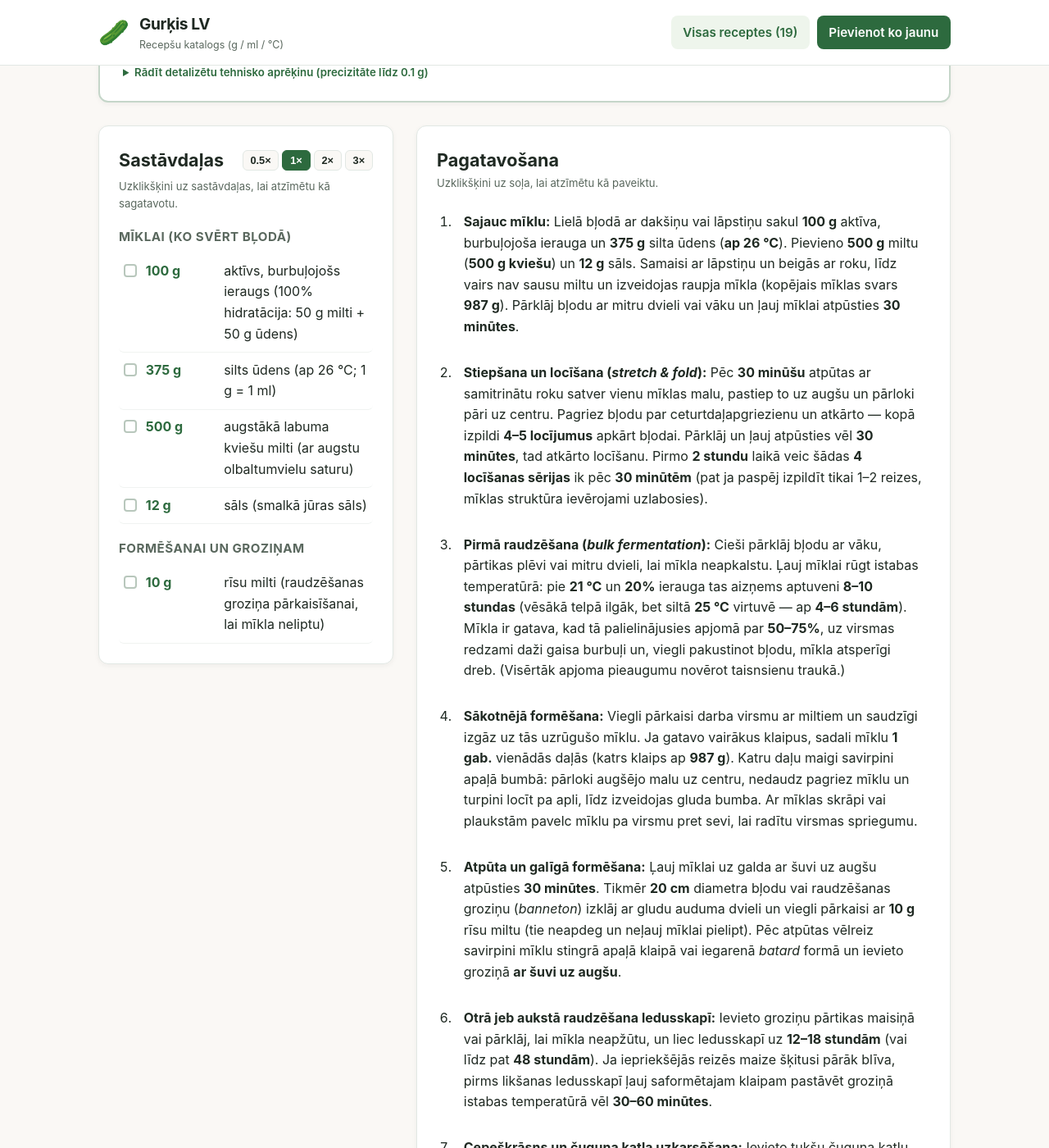
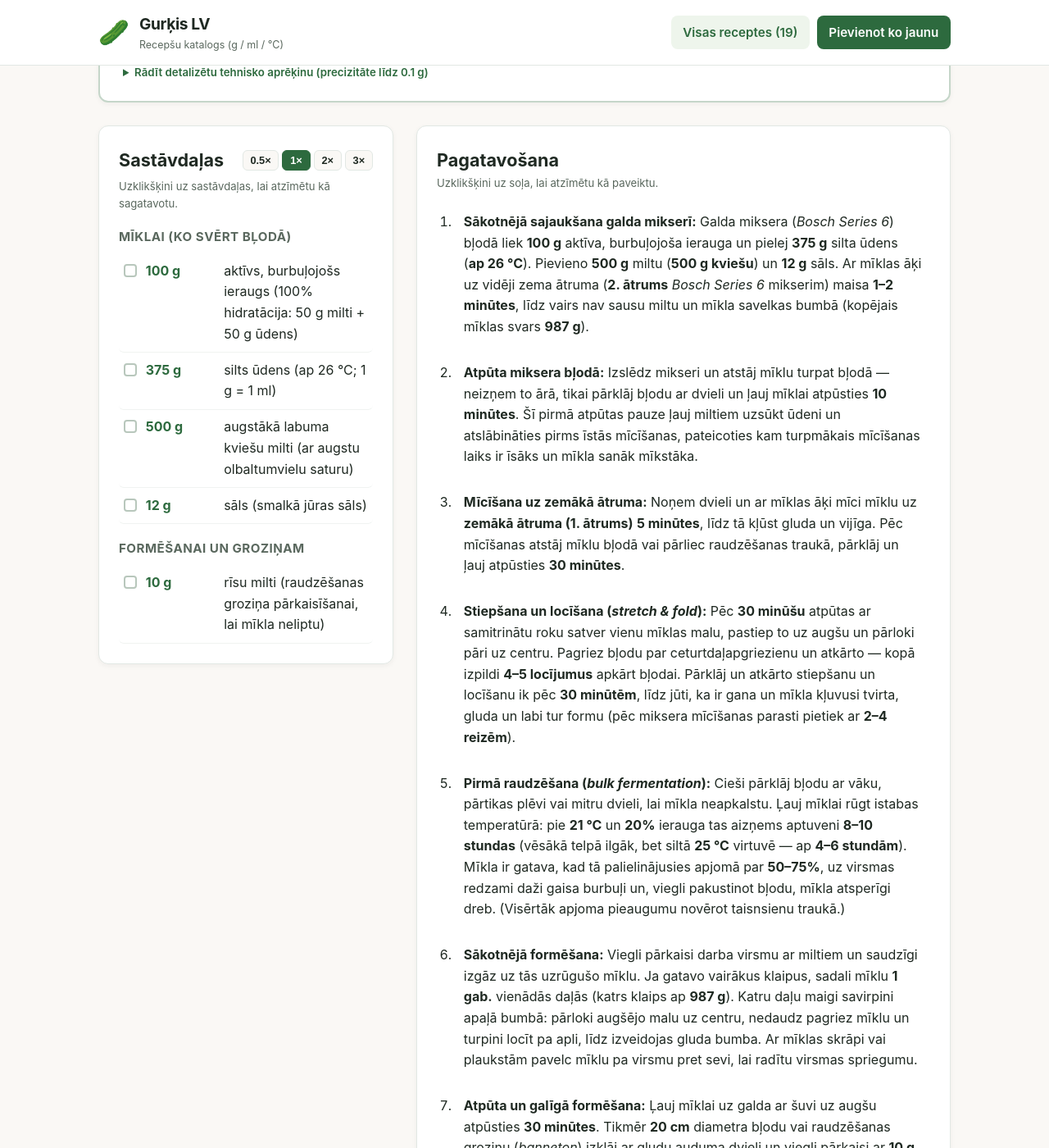
Before and after one commit to HermanisV/gurkis.lv, a Jekyll site: the page built from _recipes/vienkarsa-ierauga-maize.md, in a window 1280 px wide and 1400 px high, scrolled down 1159 px. Shown: the whole window at 82% size. Built offline with Jekyll 4.4.1, drawn with Linux system fonts in a browser that asks for light colours; comment, search, counter and statistics services are not loaded; some of the changed text lies outside the part shown.

Commit message:
Vienkāršā ierauga maize: pievienota mīcīšana galda mikserī (Bosch Series 6) ar 10 minūšu atpūtu un 5 minūšu mīcīšanu

```diff
--- a/_recipes/vienkarsa-ierauga-maize.md
+++ b/_recipes/vienkarsa-ierauga-maize.md
@@ -1,7 +1,7 @@
 ---
 layout: recipe
 title: "Vienkāršā ierauga maize (ar interaktīvu kalkulatoru)"
-description: "Kraukšķīga ierauga maize ar gaisīgu un porainu mīkstumu — tikai 25 minūtes aktīva darba, lēna raudzēšana bez mīcīšanas un cepšana čuguna katlā. Kalkulatorā var pielāgot klaipu skaitu, hidratāciju, virtuves temperatūru un miltu maisījumu."
+description: "Kraukšķīga ierauga maize ar gaisīgu un porainu mīkstumu — ērta mīklas sagatavošana galda mikserī (Bosch Series 6) ar 10 minūšu atpūtu un īsu mīcīšanu, kam seko stiepšana un locīšana, lēna raudzēšana un cepšana čuguna katlā. Kalkulatorā var pielāgot klaipu skaitu, hidratāciju, virtuves temperatūru un miltu maisījumu."
 categories:
   - Mīkla
 tags:
@@ -47,17 +47,21 @@ ingredients:
         item: "rīsu milti (raudzēšanas groziņa pārkaisīšanai, lai mīkla neliptu)"
 ---
 
-1. **Sajauc mīklu:** Lielā bļodā ar dakšiņu vai lāpstiņu sakul <strong data-calc-inline="add_starter">100 g</strong> aktīva, burbuļojoša ierauga un <strong data-calc-inline="add_water">375 g</strong> silta ūdens (**ap 26 °C**). Pievieno <strong data-calc-inline="flour_total">500 g</strong> miltu (<strong data-calc-inline="flour_breakdown">500 g kviešu</strong>) un <strong data-calc-inline="add_salt">12 g</strong> sāls. Samaisi ar lāpstiņu un beigās ar roku, līdz vairs nav sausu miltu un izveidojas raupja mīkla (kopējais mīklas svars <strong data-calc-inline="total_dough">987 g</strong>). Pārklāj bļodu ar mitru dvieli vai vāku un ļauj mīklai atpūsties **30 minūtes**.
-2. **Stiepšana un locīšana (*stretch & fold*):** Pēc **30 minūšu** atpūtas ar samitrinātu roku satver vienu mīklas malu, pastiep to uz augšu un pārloki pāri uz centru. Pagriez bļodu par ceturtdaļapgriezienu un atkārto — kopā izpildi **4–5 locījumus** apkārt bļodai. Pārklāj un ļauj atpūsties vēl **30 minūtes**, tad atkārto locīšanu. Pirmo **2 stundu** laikā veic šādas **4 locīšanas sērijas** ik pēc **30 minūtēm** (pat ja paspēj izpildīt tikai 1–2 reizes, mīklas struktūra ievērojami uzlabosies).
-3. **Pirmā raudzēšana (*bulk fermentation*):** Cieši pārklāj bļodu ar vāku, pārtikas plēvi vai mitru dvieli, lai mīkla neapkalstu. Ļauj mīklai rūgt istabas temperatūrā: pie <strong data-calc-inline="kitchen_temp">21 °C</strong> un <strong data-calc-inline="starter_pct_label">20%</strong> ierauga tas aizņems aptuveni <strong data-calc-inline="bulk_time">8–10 stundas</strong> (vēsākā telpā ilgāk, bet siltā **25 °C** virtuvē — ap **4–6 stundām**). Mīkla ir gatava, kad tā palielinājusies apjomā par **50–75%**, uz virsmas redzami daži gaisa burbuļi un, viegli pakustinot bļodu, mīkla atsperīgi dreb. (Visērtāk apjoma pieaugumu novērot taisnsienu traukā.)
-4. **Sākotnējā formēšana:** Viegli pārkaisi darba virsmu ar miltiem un saudzīgi izgāz uz tās uzrūgušo mīklu. Ja gatavo vairākus klaipus, sadali mīklu <strong data-calc-inline="num_loaves">1 gab.</strong> vienādās daļās (katrs klaips ap <strong data-calc-inline="loaf_weight">987 g</strong>). Katru daļu maigi savirpini apaļā bumbā: pārloki augšējo malu uz centru, nedaudz pagriez mīklu un turpini locīt pa apli, līdz izveidojas gluda bumba. Ar mīklas skrāpi vai plaukstām pavelc mīklu pa virsmu pret sevi, lai radītu virsmas spriegumu.
-5. **Atpūta un galīgā formēšana:** Ļauj mīklai uz galda ar šuvi uz augšu atpūsties **30 minūtes**. Tikmēr **20 cm** diametra bļodu vai raudzēšanas groziņu (*banneton*) izklāj ar gludu auduma dvieli un viegli pārkaisi ar **10 g** rīsu miltu (tie neapdeg un neļauj mīklai pielipt). Pēc atpūtas vēlreiz savirpini mīklu stingrā apaļā klaipā vai iegarenā *batard* formā un ievieto groziņā **ar šuvi uz augšu**.
-6. **Otrā jeb aukstā raudzēšana ledusskapī:** Ievieto groziņu pārtikas maisiņā vai pārklāj, lai mīkla neapžūtu, un liec ledusskapī uz **12–18 stundām** (vai līdz pat **48 stundām**). Ja iepriekšējās reizēs maize šķitusi pārāk blīva, pirms likšanas ledusskapī ļauj saformētajam klaipam pastāvēt groziņā istabas temperatūrā vēl **30–60 minūtes**.
-7. **Cepeškrāsns un čuguna katla uzkarsēšana:** Ievieto tukšu čuguna katlu (*Dutch oven*) ar vāku cepeškrāsnī un uzkarsē to līdz **230 °C**. Karsē katlu vismaz **45 minūtes**, lai tas pilnībā uzkrātu karstumu. Sagatavo cepamā papīra loksni katla izmērā.
-8. **Iegriešana (*scoring*):** Izņem mīklu no ledusskapja tieši pirms cepšanas. Uzliec cepamo papīru virs groziņa un apgāz to, lai klaips paliktu uz papīra ar gludo pusi uz augšu. Ar žileti (*lame*) vai ļoti asu nazi iegriez klaipa virspusē krustu („X") vai vienu garu, dziļu iegriezumu, lai maize cepeškrāsnī varētu brīvi izplesties. Paņemot aiz cepamā papīra malām, uzmanīgi iecel mīklu sakarsētajā čuguna katlā.
-9. **Cepšana un atdzesēšana:** Uzliec katlam vāku un cep **230 °C** temperatūrā **30 minūtes**. Pēc tam noņem vāku, samazini cepeškrāsns temperatūru līdz **200 °C** un cep vēl **10–15 minūtes**, līdz garoziņa kļūst dziļi zeltaini brūna (ja gatavo <strong data-calc-inline="num_loaves_bake">1 gab.</strong>, vairākus klaipus cep secīgi vai divos katlos). Ja klaipa apakša šķiet pārāk tumša, pēdējās **10–15 minūtes** pārcel maizi uz aukstas cepešpannas; ja vēlies kraukšķīgāku pamatni — cep tieši uz cepeškrāsns restēm. Izņemto maizi atdzesē uz restītēm vismaz **1 stundu** pirms griešanas!
+1. **Sākotnējā sajaukšana galda mikserī:** Galda miksera (*Bosch Series 6*) bļodā liek <strong data-calc-inline="add_starter">100 g</strong> aktīva, burbuļojoša ierauga un pielej <strong data-calc-inline="add_water">375 g</strong> silta ūdens (**ap 26 °C**). Pievieno <strong data-calc-inline="flour_total">500 g</strong> miltu (<strong data-calc-inline="flour_breakdown">500 g kviešu</strong>) un <strong data-calc-inline="add_salt">12 g</strong> sāls. Ar mīklas āķi uz vidēji zema ātruma (**2. ātrums** *Bosch Series 6* mikserim) maisa **1–2 minūtes**, līdz vairs nav sausu miltu un mīkla savelkas bumbā (kopējais mīklas svars <strong data-calc-inline="total_dough">987 g</strong>).
+2. **Atpūta miksera bļodā:** Izslēdz mikseri un atstāj mīklu turpat bļodā — neizņem to ārā, tikai pārklāj bļodu ar dvieli un ļauj mīklai atpūsties **10 minūtes**. Šī pirmā atpūtas pauze ļauj miltiem uzsūkt ūdeni un atslābināties pirms īstās mīcīšanas, pateicoties kam turpmākais mīcīšanas laiks ir īsāks un mīkla sanāk mīkstāka.
+3. **Mīcīšana uz zemākā ātruma:** Noņem dvieli un ar mīklas āķi mīci mīklu uz **zemākā ātruma (1. ātrums)** **5 minūtes**, līdz tā kļūst gluda un vijīga. Pēc mīcīšanas atstāj mīklu bļodā vai pārliec raudzēšanas traukā, pārklāj un ļauj atpūsties **30 minūtes**.
+4. **Stiepšana un locīšana (*stretch & fold*):** Pēc **30 minūšu** atpūtas ar samitrinātu roku satver vienu mīklas malu, pastiep to uz augšu un pārloki pāri uz centru. Pagriez bļodu par ceturtdaļapgriezienu un atkārto — kopā izpildi **4–5 locījumus** apkārt bļodai. Pārklāj un atkārto stiepšanu un locīšanu ik pēc **30 minūtēm**, līdz jūti, ka ir gana un mīkla kļuvusi tvirta, gluda un labi tur formu (pēc miksera mīcīšanas parasti pietiek ar **2–4 reizēm**).
+5. **Pirmā raudzēšana (*bulk fermentation*):** Cieši pārklāj bļodu ar vāku, pārtikas plēvi vai mitru dvieli, lai mīkla neapkalstu. Ļauj mīklai rūgt istabas temperatūrā: pie <strong data-calc-inline="kitchen_temp">21 °C</strong> un <strong data-calc-inline="starter_pct_label">20%</strong> ierauga tas aizņems aptuveni <strong data-calc-inline="bulk_time">8–10 stundas</strong> (vēsākā telpā ilgāk, bet siltā **25 °C** virtuvē — ap **4–6 stundām**). Mīkla ir gatava, kad tā palielinājusies apjomā par **50–75%**, uz virsmas redzami daži gaisa burbuļi un, viegli pakustinot bļodu, mīkla atsperīgi dreb. (Visērtāk apjoma pieaugumu novērot taisnsienu traukā.)
+6. **Sākotnējā formēšana:** Viegli pārkaisi darba virsmu ar miltiem un saudzīgi izgāz uz tās uzrūgušo mīklu. Ja gatavo vairākus klaipus, sadali mīklu <strong data-calc-inline="num_loaves">1 gab.</strong> vienādās daļās (katrs klaips ap <strong data-calc-inline="loaf_weight">987 g</strong>). Katru daļu maigi savirpini apaļā bumbā: pārloki augšējo malu uz centru, nedaudz pagriez mīklu un turpini locīt pa apli, līdz izveidojas gluda bumba. Ar mīklas skrāpi vai plaukstām pavelc mīklu pa virsmu pret sevi, lai radītu virsmas spriegumu.
+7. **Atpūta un galīgā formēšana:** Ļauj mīklai uz galda ar šuvi uz augšu atpūsties **30 minūtes**. Tikmēr **20 cm** diametra bļodu vai raudzēšanas groziņu (*banneton*) izklāj ar gludu auduma dvieli un viegli pārkaisi ar **10 g** rīsu miltu (tie neapdeg un neļauj mīklai pielipt). Pēc atpūtas vēlreiz savirpini mīklu stingrā apaļā klaipā vai iegarenā *batard* formā un ievieto groziņā **ar šuvi uz augšu**.
+8. **Otrā jeb aukstā raudzēšana ledusskapī:** Ievieto groziņu pārtikas maisiņā vai pārklāj, lai mīkla neapžūtu, un liec ledusskapī uz **12–18 stundām** (vai līdz pat **48 stundām**). Ja iepriekšējās reizēs maize šķitusi pārāk blīva, pirms likšanas ledusskapī ļauj saformētajam klaipam pastāvēt groziņā istabas temperatūrā vēl **30–60 minūtes**.
+9. **Cepeškrāsns un čuguna katla uzkarsēšana:** Ievieto tukšu čuguna katlu (*Dutch oven*) ar vāku cepeškrāsnī un uzkarsē to līdz **230 °C**. Karsē katlu vismaz **45 minūtes**, lai tas pilnībā uzkrātu karstumu. Sagatavo cepamā papīra loksni katla izmērā.
+10. **Iegriešana (*scoring*):** Izņem mīklu no ledusskapja tieši pirms cepšanas. Uzliec cepamo papīru virs groziņa un apgāz to, lai klaips paliktu uz papīra ar gludo pusi uz augšu. Ar žileti (*lame*) vai ļoti asu nazi iegriez klaipa virspusē krustu („X") vai vienu garu, dziļu iegriezumu, lai maize cepeškrāsnī varētu brīvi izplesties. Paņemot aiz cepamā papīra malām, uzmanīgi iecel mīklu sakarsētajā čuguna katlā.
+11. **Cepšana un atdzesēšana:** Uzliec katlam vāku un cep **230 °C** temperatūrā **30 minūtes**. Pēc tam noņem vāku, samazini cepeškrāsns temperatūru līdz **200 °C** un cep vēl **10–15 minūtes**, līdz garoziņa kļūst dziļi zeltaini brūna (ja gatavo <strong data-calc-inline="num_loaves_bake">1 gab.</strong>, vairākus klaipus cep secīgi vai divos katlos). Ja klaipa apakša šķiet pārāk tumša, pēdējās **10–15 minūtes** pārcel maizi uz aukstas cepešpannas; ja vēlies kraukšķīgāku pamatni — cep tieši uz cepeškrāsns restēm. Izņemto maizi atdzesē uz restītēm vismaz **1 stundu** pirms griešanas!
 
 ## Padomi
+
+- **Kāpēc strādā 10 minūšu pauze galda mikserī (*Bosch Series 6*):** Sajaucot mīklu uz **2. ātruma** tikai **1–2 minūtes** un ļaujot tai **10 minūtes** mierīgi pastāvēt zem dvieļa, milti paspēj vienmērīgi hidratēties. Pēc tam **5 minūšu** mīcīšana uz **1. ātruma** ātri izveido maigu lipekļa tīklu bez mīklas pārmīcīšanas vai sasildīšanas, un turpmākajās stiepšanas un locīšanas (*stretch & fold*) reizēs mīkla jau ir daudz paklausīgāka.
 
 - **Cik daudz ierauga izmantot (50 g pret 100 g):** Vēsākā virtuvē (**19–21 °C**) vai tad, ja vēlies ātrāku rūgšanu, izmanto **100 g** (**20%**) ierauga. Siltā vasaras virtuvē (**24–26 °C**) pietiek ar **50 g** (**10%**) ierauga — kalkulatorā nospied pogu **"Silta virtuve (50 g ierauga)"**, lai mīkla nepārrūgtu.
 - **Miltu maisījumi un ūdens daudzums:** Pilngraudu kviešu un rudzu milti uzsūc vairāk ūdens nekā baltie kviešu milti, savukārt speltas milti ir maigāki un prasa nedaudz mazāk šķidruma. Ieslēdzot slēdzi **"Automātiski pielāgot ūdeni miltu maisījumam"**, kalkulators pats pieskaitīs vai atņems nepieciešamo ūdens daudzumu.
```
Also changed, not shown: other parts of _recipes/vienkarsa-ierauga-maize.md (+1 -1 lines).
